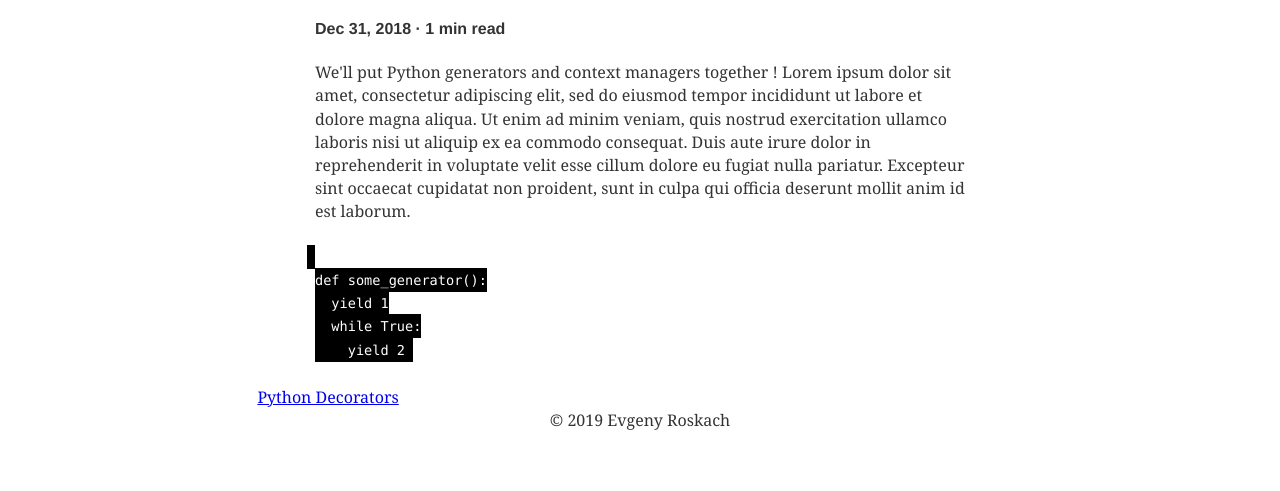
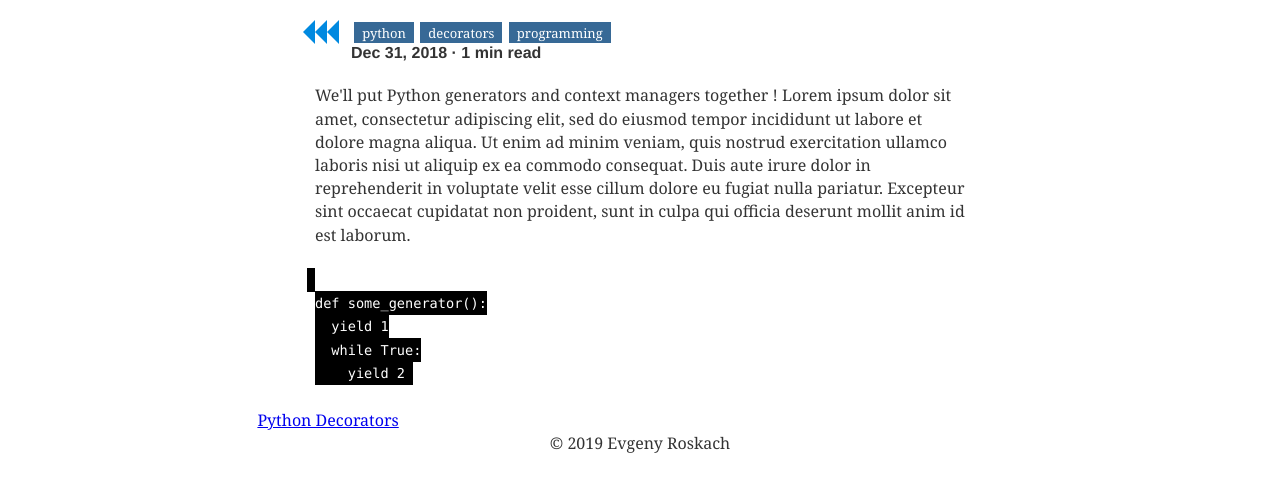
Before and after one commit to numsecurelab/genyrosk.github.io, a Gatsby site: page /python-context-managers/ in a window 1280 px wide. Shown: the part 127-618 px from the top of the page. Built offline with nearby package versions, Linux system fonts and the light colour scheme; Gatsby itself is replaced by a stand-in of ours; some packages are replaced by stand-ins of ours; code samples lack their colours.

Commit message:
tags html + minor changes

```diff
--- a/src/components/header.js
+++ b/src/components/header.js
@@ -26,7 +26,7 @@ const Title = ({ className }) => (
 
 const DescriptionParagraph = () => (
   <p>
-    Data Scientist in Market Research, Deliveroo. <br/>
+    Data Scientist in Market Research @Deliveroo. <br/>
     In love with Python, Stats, AI/ML, data and surfing. <br/>
     I automate the boring stuff and build neural nets for fun.
   </p>
--- /dev/null
+++ b/src/components/tags.js
@@ -0,0 +1,16 @@
+import React from 'react'
+
+import styles from './tags.module.scss'
+
+const Tags = ({ tags }) => (
+  <div className={styles.tagslist}>
+    {console.log(tags)}
+    {tags.map( (tag, index) => (
+      <span key={index} className={styles.tag}>
+        {tag}
+      </span>
+    ))}
+  </div>
+)
+
+export default Tags
--- /dev/null
+++ b/src/components/tags.module.scss
@@ -0,0 +1,25 @@
+.tag {
+  padding: 0.1rem 0.5rem;
+  margin: 0rem 0.2rem;
+  background-color: #376996;// #1D3461 #1F487E #376996 #6290C8 #829CBC
+  color: white;
+  font-size: 13px;
+}
+
+.tagslist {
+
+}
+
+
+.tag:before {
+   content:"";
+   float:left;
+   position:relative;
+   top:0;
+   left:-12px;
+   width:0;
+   height:0;
+   border-color:transparent #0089e0 transparent transparent;
+   border-style:solid;
+   border-width:12px 12px 12px 0;
+}
--- a/src/content/blog/python-generators/index.md
+++ b/src/content/blog/python-generators/index.md
@@ -5,7 +5,7 @@ tags:
 - python
 - decorators
 - programming
-published: false
+published: true
 ---
 
 Python generators are the shit (Hugo can attest to that)
--- a/src/pages/about-me.js
+++ b/src/pages/about-me.js
@@ -17,7 +17,7 @@ const SecondPage = () => (
           I'm a Data Scientist in market research @Deliveroo.
           I focus on researching, building and
           productionising ML models in a scalable way.
-          I don't build AI systems for the sake of it, at Deliveroo they serve
+          I don't build AI systems for the sake of it, they serve
           a very specific purpose: automation via curve-fitting.
         </p>
         <p>
--- a/src/templates/blog-post.js
+++ b/src/templates/blog-post.js
@@ -1,14 +1,9 @@
 import React from "react"
 import { Link, graphql } from "gatsby"
 import Layout from "../components/layout"
+import Tags from "../components/tags"
 
 import styles from "./blog-post.module.scss"
-
-const Tag = ({ tag }) => (
-  <span className={styles.tag}>
-    {tag}
-  </span>
-)
 
 const NavLink = ({ title, path }) => (
   <div className={styles.navlinkdiv}>
@@ -24,16 +19,17 @@ export default ({ data, pageContext }) => {
   const {
     html,
     timeToRead,
-    frontmatter: {date, title},
+    frontmatter: {date, title, tags},
   } = data.markdownRemark
 
   console.log(data)
-  console.log(next.fields.slug, next.frontmatter.title)
+  console.log(pageContext)
 
   return (
     <Layout miniHeader={true}>
       <div className={styles.article}>
         <h1>{title}</h1>
+        <Tags tags={tags} />
         <h4>{date} <span> &#183; </span> {timeToRead} min read</h4>
         <div className={styles.content} dangerouslySetInnerHTML={{ __html: html }} />
       </div>
```
